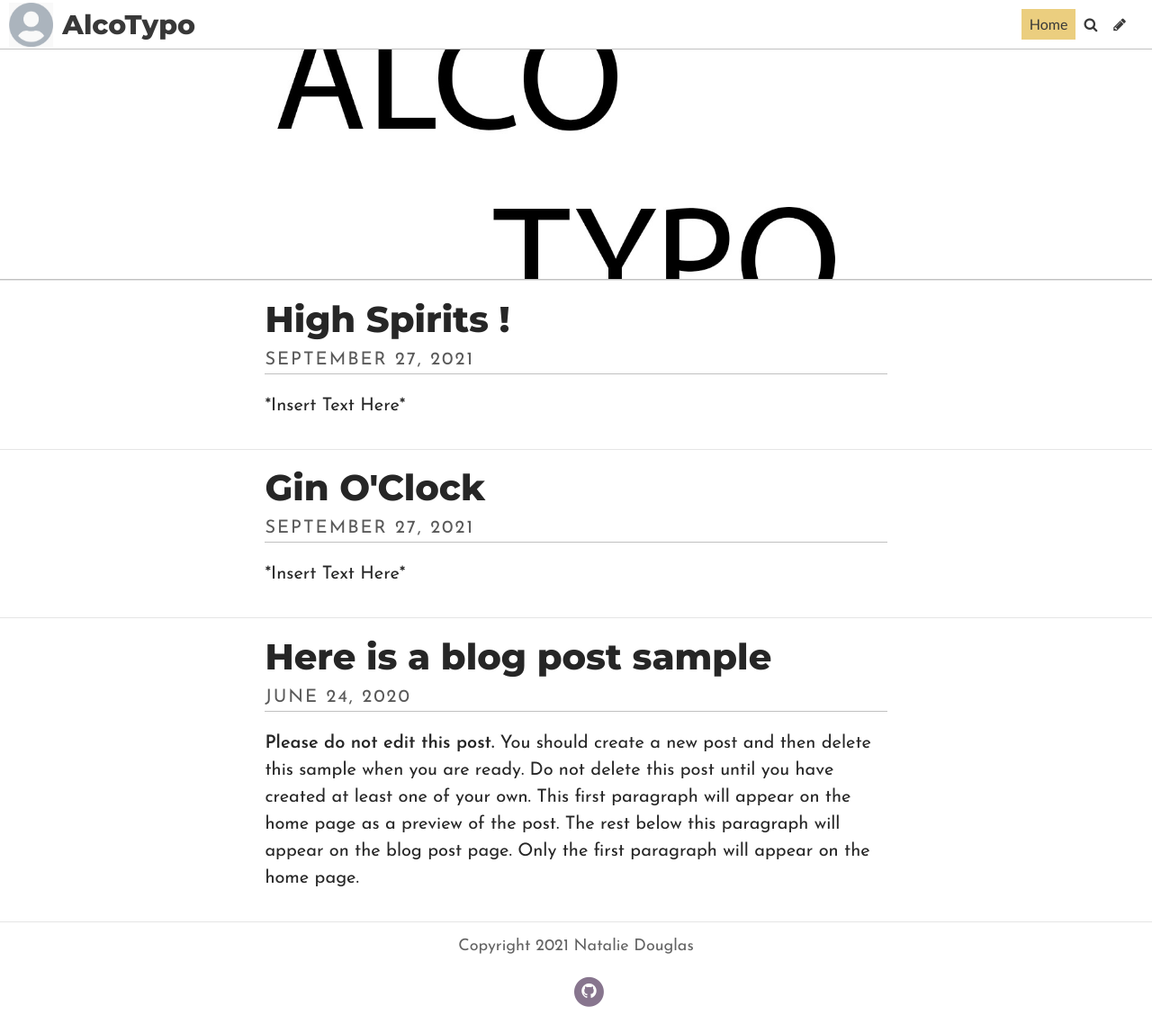
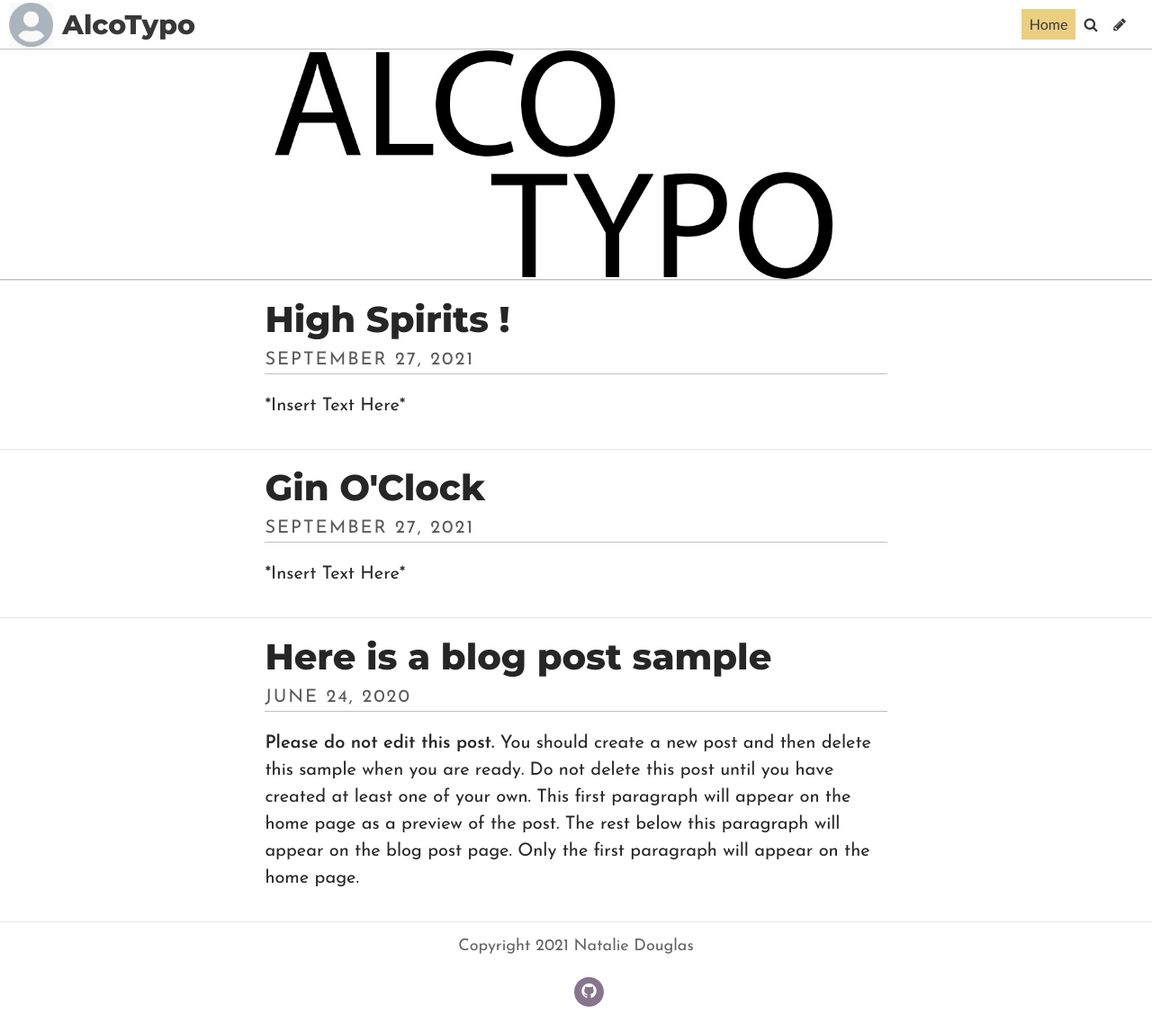
Before and after one commit to natalied0uglas/NatalieDouglas, a Jekyll site: the page built from index.html, in a window 1280 px wide and 1148 px high. Shown: the whole window at 90% size. Built offline with Jekyll 4.4.1, drawn with Linux system fonts in a browser that asks for light colours; some web fonts are replaced; the list of posts is cut into pages by our own code.

Commit message:
Update Settings “general”

```diff
--- a/_data/settings.yml
+++ b/_data/settings.yml
@@ -1,7 +1,7 @@
 title: AlcoTypo
 description: "A website about typography "
 footer_text: Copyright 2021 Natalie Douglas
-header_feature_image: ../uploads/alcotypo.jpg
+header_feature_image: ../uploads/thisone.jpg
 header_text: ""
 header_text_color: "#000000"
 bannerheight: 20vmax
```
Also changed, not shown: uploads/thisone.jpg (added).
